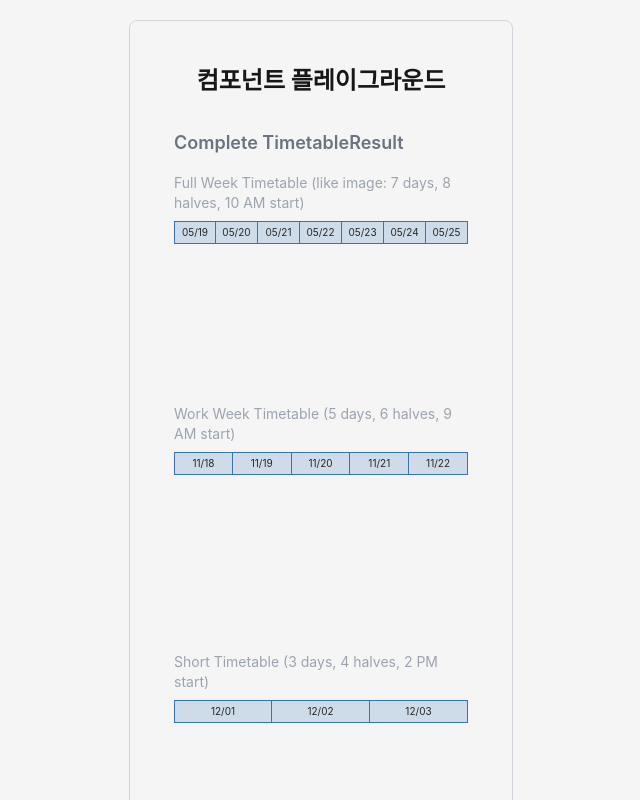
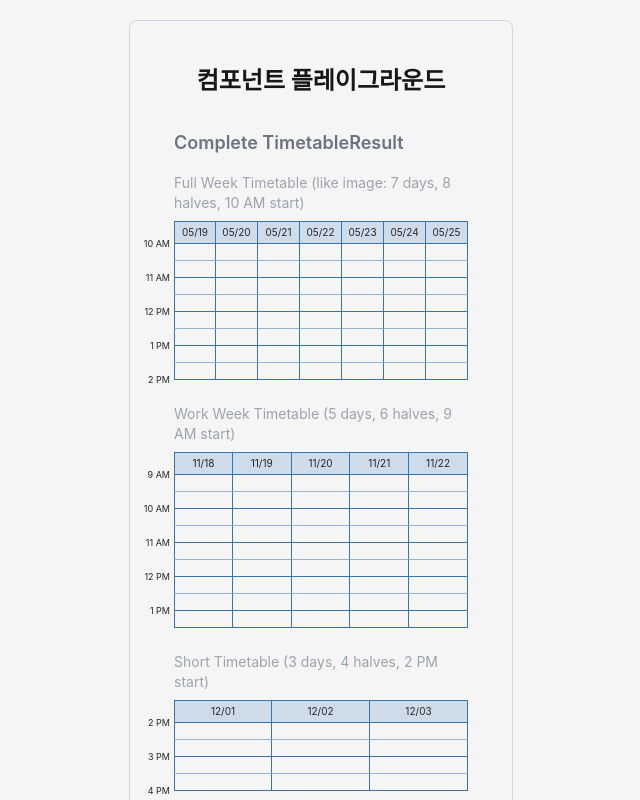
Before and after one commit to comeet-product/comeet, a Next.js app: page /playground in a window 1280 px wide. Shown: the top 800 px of the page, without its empty margins (319-959 px from the left). Built offline with nearby package versions, Linux system fonts and the light colour scheme; a web font is replaced by a local one.

Commit message:
테스트용 커밋

```diff
--- a/src/components/TimetableComponent/DateHeader.js
+++ b/src/components/TimetableComponent/DateHeader.js
@@ -1,6 +1,6 @@
 import Date from "./Date";
 
-export default function DateHeader({ dayCount, startDate, visibleDayCount }) {
+export default function DateHeader({ dayCount, startDate }) {
   // 시작 날짜를 기준으로 연속된 날짜들을 생성, 이 로직은 나중에 유저 인풋값 받는 방식으로 수정해야 함
   const generateDates = (start, count) => {
     const dates = [];
@@ -16,14 +16,12 @@ export default function DateHeader({ dayCount, startDate, visibleDayCount }) {
     return dates;
   };
 
-  // Generate all dates based on dayCount, but map only visibleDayCount
-  const allDates = generateDates(startDate, dayCount);
-  const visibleDates = allDates.slice(0, visibleDayCount);
+  const dates = generateDates(startDate, dayCount);
 
   return (
     <div className="flex">
-      {visibleDates.map((date, index) => (
-        <div key={`date-${index}`} className="flex-1" style={{ minWidth: `${100 / visibleDayCount}%` }}> {/* Adjust minWidth based on visibleDayCount*/}
+      {dates.map((date, index) => (
+        <div key={`date-${index}`} className="flex-1">
           <Date
             date={date}
             isFirstDay={index === 0}
--- a/src/components/TimetableComponent/DateSelector.js
+++ b/src/components/TimetableComponent/DateSelector.js
@@ -1,11 +1,11 @@
 import Day from "./Day";
 
 // dayCount랑 halfCount라는 Props를 받아서 구현
-export default function DateSelector({ dayCount, halfCount, hasDateHeaderAbove, visibleDayCount }) {
+export default function DateSelector({ dayCount, halfCount, hasDateHeaderAbove }) {
     return (
         <div className="flex">
-            {Array.from({ length: visibleDayCount }, (_, index) => (
-                <div key={`day-${index}`} className="flex-1" style={{ minWidth: `${100 / visibleDayCount}%` }}>
+            {Array.from({ length: dayCount }, (_, index) => (
+                <div key={`day-${index}`} className="flex-1">
                     <Day
                         halfCount={halfCount}
                         isFirstDay={index === 0}
--- a/src/components/TimetableComponent/Timetable.js
+++ b/src/components/TimetableComponent/Timetable.js
@@ -1,17 +1,15 @@
 import DateHeader from "./DateHeader";
 import DateSelector from "./DateSelector";
 
-export default function Timetable({ dayCount, halfCount, startDate, visibleDayCount }) {
+export default function Timetable({ dayCount , halfCount, startDate }) {
   return (
-    <div className="flex flex-col w-full">
+    <div className="flex flex-col">
       <DateHeader
         dayCount={dayCount}
-        visibleDayCount={visibleDayCount}
         startDate={startDate}
       />
       <DateSelector
         dayCount={dayCount}
-        visibleDayCount={visibleDayCount}
         halfCount={halfCount}
         hasDateHeaderAbove={true}
       />
--- a/src/components/TimetableComponent/TimetableComponent.js
+++ b/src/components/TimetableComponent/TimetableComponent.js
@@ -2,16 +2,10 @@
 
 import TimeHeader from "./TimeHeader";
 import Timetable from "./Timetable";
-import { useSpring, animated } from 'react-spring';
 
-export default function TimetableComponent({ dayCount, halfCount, startDate, startTime, dateHeaderHeight, visibleDayCount }) {
-  const timetableStyle = useSpring({
-    width: `${(100 / dayCount) * visibleDayCount}%`, // Adjust width based on visibleDayCount
-    config: { tension: 200, friction: 20 }
-  });
-
+export default function TimetableComponent({ dayCount, halfCount, startDate, startTime, dateHeaderHeight }) {
   return (
-    <div className="flex w-full overflow-hidden"> {/* Added overflow-hidden here */}
+    <div className="flex w-full">
       {/* TimeHeader - 내용에 맞는 최소 너비, 줄어들지 않음 */}
       <div className="flex-shrink-0 min-w-max">
         <TimeHeader
@@ -20,16 +14,13 @@ export default function TimetableComponent({ dayCount, halfCount, startDate, sta
           dateHeaderHeight={dateHeaderHeight}
         />
       </div>
-      {/* Timetable - 남은 공간 모두 차지, 스크롤 가능하도록 */}
-      <div className="flex-1 min-w-0 overflow-x-auto"> {/* Added overflow-x-auto here */}
-        <animated.div style={timetableStyle} className="flex"> {/* Added animated.div and flex here */}
-          <Timetable
-            dayCount={dayCount}
-            halfCount={halfCount}
-            startDate={startDate}
-            // visibleDayCount will be used internally by Timetable if needed, or Timetable's rendering logic needs adjustment
-          />
-        </animated.div>
+      {/* Timetable - 남은 공간 모두 차지 */}
+      <div className="flex-1 min-w-0 overflow-x-auto">
+        <Timetable
+          dayCount={dayCount}
+          halfCount={halfCount}
+          startDate={startDate}
+        />
       </div>
     </div>
   );
--- a/src/components/TimetableComponent/TimetableSelect.js
+++ b/src/components/TimetableComponent/TimetableSelect.js
@@ -1,69 +1,59 @@
 'use client';
 
 import React, { useState, useEffect, useRef } from 'react';
-import TimetableComponent from "./TimetableComponent";
 import { useSpring, animated } from '@react-spring/web';
-import { useGesture } from '@use-gesture/react';
+import { useGesture } from 'react-use-gesture';
+import TimetableComponent from './TimetableComponent';
 
-const MIN_VISIBLE_DAYS = 1;
-const MAX_VISIBLE_DAYS = 7; // Assuming a max of 7 days for a week view
-const INITIAL_VISIBLE_DAYS = MAX_VISIBLE_DAYS;
+const MIN_DAYS = 1;
+const MAX_DAYS = 7; // Assuming a maximum of 7 days
+const INITIAL_DAYS = 5;
 
 export default function TimetableSelect() {
-    const [visibleDayCount, setVisibleDayCount] = useState(INITIAL_VISIBLE_DAYS);
-    const [totalDayCount, setTotalDayCount] = useState(MAX_VISIBLE_DAYS); // This could be dynamic later
+  const [dayCount, setDayCount] = useState(INITIAL_DAYS);
+  const dayCountRef = useRef(dayCount);
 
-    const target = useRef(null);
+  useEffect(() => {
+    dayCountRef.current = dayCount;
+  }, [dayCount]);
 
-    // Props for TimetableComponent - these would ideally come from a higher-level state or props
-    const timetableProps = {
-        dayCount: totalDayCount, // Total days the timetable *can* show
-        halfCount: 10, // Example value
-        startDate: "05/20", // Example value
-        startTime: 9, // Example value
-        dateHeaderHeight: 23, // Example value
-    };
+  const [{ scale }, api] = useSpring(() => ({ scale: 1 }));
 
-    const [{ scale }, api] = useSpring(() => ({
-        scale: 1,
-        config: { tension: 300, friction: 30 },
-    }));
+  const bind = useGesture({
+    onPinch: ({ da: [distance], pinching, memo }) => {
+      if (pinching) {
+        api.start({ scale: distance / 200 }); // Adjust 200 based on sensitivity
+        if (!memo) memo = dayCountRef.current;
 
-    useGesture(
-        {
-            onPinch: ({ offset: [s], memo, event }) => {
-                event.preventDefault(); // Prevent browser default pinch zoom
-                const newScale = s / 100; // Normalize scale factor (heuristic)
-                api.start({ scale: newScale });
+        let newDayCount = memo;
+        if (distance / 200 < 0.8) { // Zoom out
+          newDayCount = Math.min(MAX_DAYS, memo + 1);
+        } else if (distance / 200 > 1.2) { // Zoom in
+          newDayCount = Math.max(MIN_DAYS, memo - 1);
+        }
 
-                // Determine new visibleDayCount based on scale
-                // This logic might need refinement for better user experience
-                let newVisibleDays;
-                if (newScale > 1) { // Pinch out (zoom in)
-                    newVisibleDays = Math.max(MIN_VISIBLE_DAYS, Math.floor(visibleDayCount / newScale));
-                } else { // Pinch in (zoom out)
-                    newVisibleDays = Math.min(totalDayCount, Math.ceil(visibleDayCount / newScale));
-                }
+        if (newDayCount !== dayCountRef.current) {
+            setDayCount(newDayCount);
+        }
+        return memo;
+      } else {
+        api.start({ scale: 1 });
+        return dayCountRef.current;
+      }
+    },
+  });
 
-                setVisibleDayCount(Math.max(MIN_VISIBLE_DAYS, Math.min(totalDayCount, newVisibleDays)));
-                return memo;
-            },
-        },
-        {
-            target,
-            eventOptions: { passive: false },
-            pinch: { distanceBounds: { min: 0 } }
-        }
-    );
+  // Props for TimetableComponent - adjust as needed
+  const timetableProps = {
+    halfCount: 8, // Example value
+    startDate: '05/19', // Example value
+    startTime: 10, // Example value
+    dateHeaderHeight: 23, // Example value
+  };
 
-    return (
-        <div ref={target} style={{ touchAction: 'none', width: '100%', overflow: 'hidden' }}>
-            <animated.div style={{ scale, width: '100%' }}>
-                <TimetableComponent
-                    {...timetableProps}
-                    visibleDayCount={visibleDayCount}
-                />
-            </animated.div>
-        </div>
-    );
+  return (
+    <animated.div {...bind()} style={{ touchAction: 'none', scale }}>
+      <TimetableComponent {...timetableProps} dayCount={dayCount} />
+    </animated.div>
+  );
 }
```
